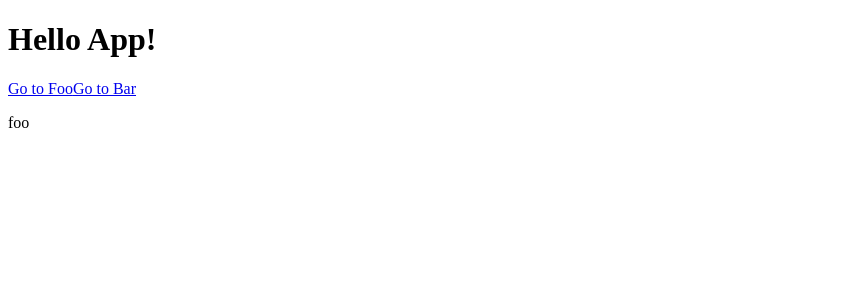
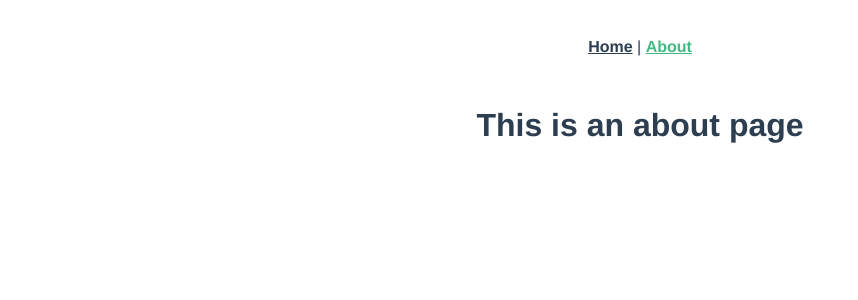
Before and after one commit to JedBeom/fespay, a Vue app in the folder front/: page /about in a window 1280 px wide. Shown: the top 300 px of the page, without its empty margins (0-858 px from the left). Built offline with nearby package versions, Linux system fonts and the light colour scheme.

Commit message:
vue router example

```diff
--- a/front/src/App.vue
+++ b/front/src/App.vue
@@ -1,21 +1,32 @@
 <template>
   <div id="app">
-    <h1>Hello App!</h1>
-    <p>
-      <!-- 네비게이션을 위해 router-link 컴포넌트를 사용합니다. -->
-      <!-- 구체적인 속성은 `to` prop을 이용합니다. -->
-      <!-- 기본적으로 `<router-link>`는 `<a>` 태그로 렌더링됩니다.-->
-      <router-link to="/foo">Go to Foo</router-link>
-      <router-link to="/bar">Go to Bar</router-link>
-    </p>
-    <!-- 라우트 아울렛 -->
-    <!-- 현재 라우트에 맞는 컴포넌트가 렌더링됩니다. -->
+    <div id="nav">
+      <router-link to="/">Home</router-link> |
+      <router-link to="/about">About</router-link>
+    </div>
     <router-view/>
   </div>
 </template>
 
-<script>
-export default {
-  name: 'App',
+<style>
+#app {
+  font-family: 'Avenir', Helvetica, Arial, sans-serif;
+  -webkit-font-smoothing: antialiased;
+  -moz-osx-font-smoothing: grayscale;
+  text-align: center;
+  color: #2c3e50;
 }
-</script>
+
+#nav {
+  padding: 30px;
+}
+
+#nav a {
+  font-weight: bold;
+  color: #2c3e50;
+}
+
+#nav a.router-link-exact-active {
+  color: #42b983;
+}
+</style>
--- /dev/null
+++ b/front/src/components/HelloWorld.vue
@@ -0,0 +1,58 @@
+<template>
+  <div class="hello">
+    <h1>{{ msg }}</h1>
+    <p>
+      For a guide and recipes on how to configure / customize this project,<br>
+      check out the
+      <a href="https://cli.vuejs.org" target="_blank" rel="noopener">vue-cli documentation</a>.
+    </p>
+    <h3>Installed CLI Plugins</h3>
+    <ul>
+      <li><a href="https://github.com/vuejs/vue-cli/tree/dev/packages/%40vue/cli-plugin-babel" target="_blank" rel="noopener">babel</a></li>
+      <li><a href="https://github.com/vuejs/vue-cli/tree/dev/packages/%40vue/cli-plugin-eslint" target="_blank" rel="noopener">eslint</a></li>
+    </ul>
+    <h3>Essential Links</h3>
+    <ul>
+      <li><a href="https://vuejs.org" target="_blank" rel="noopener">Core Docs</a></li>
+      <li><a href="https://forum.vuejs.org" target="_blank" rel="noopener">Forum</a></li>
+      <li><a href="https://chat.vuejs.org" target="_blank" rel="noopener">Community Chat</a></li>
+      <li><a href="https://twitter.com/vuejs" target="_blank" rel="noopener">Twitter</a></li>
+      <li><a href="https://news.vuejs.org" target="_blank" rel="noopener">News</a></li>
+    </ul>
+    <h3>Ecosystem</h3>
+    <ul>
+      <li><a href="https://router.vuejs.org" target="_blank" rel="noopener">vue-router</a></li>
+      <li><a href="https://vuex.vuejs.org" target="_blank" rel="noopener">vuex</a></li>
+      <li><a href="https://github.com/vuejs/vue-devtools#vue-devtools" target="_blank" rel="noopener">vue-devtools</a></li>
+      <li><a href="https://vue-loader.vuejs.org" target="_blank" rel="noopener">vue-loader</a></li>
+      <li><a href="https://github.com/vuejs/awesome-vue" target="_blank" rel="noopener">awesome-vue</a></li>
+    </ul>
+  </div>
+</template>
+
+<script>
+export default {
+  name: 'HelloWorld',
+  props: {
+    msg: String
+  }
+}
+</script>
+
+<!-- Add "scoped" attribute to limit CSS to this component only -->
+<style scoped>
+h3 {
+  margin: 40px 0 0;
+}
+ul {
+  list-style-type: none;
+  padding: 0;
+}
+li {
+  display: inline-block;
+  margin: 0 10px;
+}
+a {
+  color: #42b983;
+}
+</style>
--- a/front/src/main.js
+++ b/front/src/main.js
@@ -1,22 +1,8 @@
 import Vue from 'vue'
-import VueRouter from 'vue-router'
 import App from './App.vue'
-Vue.use(VueRouter)
+import router from './router'
 
 Vue.config.productionTip = false
-
-const Foo = { template: '<div>foo</div>' }
-const Bar = { template: '<div>bar</div>' }
-
-const routes = [
-  { path: '/', component: Foo },
-  { path: '/foo', component: Foo },
-  { path: '/bar', component: Bar }
-]
-
-const router = new VueRouter({
-  routes // `routes: routes`의 줄임
-})
 
 new Vue({
   router,
--- /dev/null
+++ b/front/src/router/index.js
@@ -0,0 +1,29 @@
+import Vue from 'vue'
+import VueRouter from 'vue-router'
+import Home from '../views/Home.vue'
+
+Vue.use(VueRouter)
+
+const routes = [
+  {
+    path: '/',
+    name: 'home',
+    component: Home
+  },
+  {
+    path: '/about',
+    name: 'about',
+    // route level code-splitting
+    // this generates a separate chunk (about.[hash].js) for this route
+    // which is lazy-loaded when the route is visited.
+    component: () => import(/* webpackChunkName: "about" */ '../views/About.vue')
+  }
+]
+
+const router = new VueRouter({
+  mode: 'history',
+  base: process.env.BASE_URL,
+  routes
+})
+
+export default router
--- /dev/null
+++ b/front/src/views/About.vue
@@ -0,0 +1,5 @@
+<template>
+  <div class="about">
+    <h1>This is an about page</h1>
+  </div>
+</template>
--- /dev/null
+++ b/front/src/views/Home.vue
@@ -0,0 +1,18 @@
+<template>
+  <div class="home">
+    <img alt="Vue logo" src="../assets/logo.png">
+    <HelloWorld msg="Welcome to Your Vue.js App"/>
+  </div>
+</template>
+
+<script>
+// @ is an alias to /src
+import HelloWorld from '@/components/HelloWorld.vue'
+
+export default {
+  name: 'home',
+  components: {
+    HelloWorld
+  }
+}
+</script>
```
Also changed, not shown: front/package.json (+5 -9 lines), 1 other file (tests, documents, lock files or other folders).
